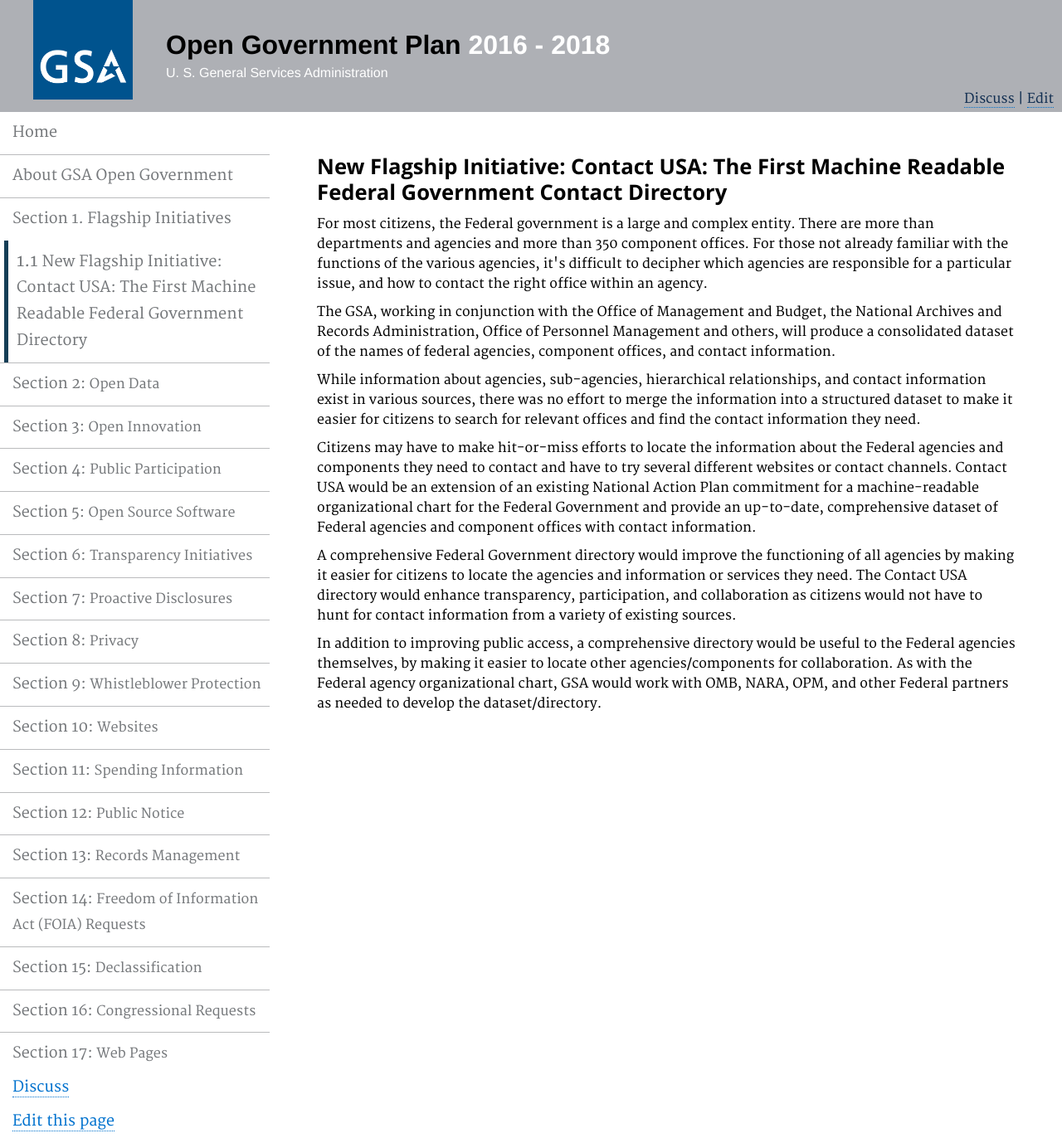
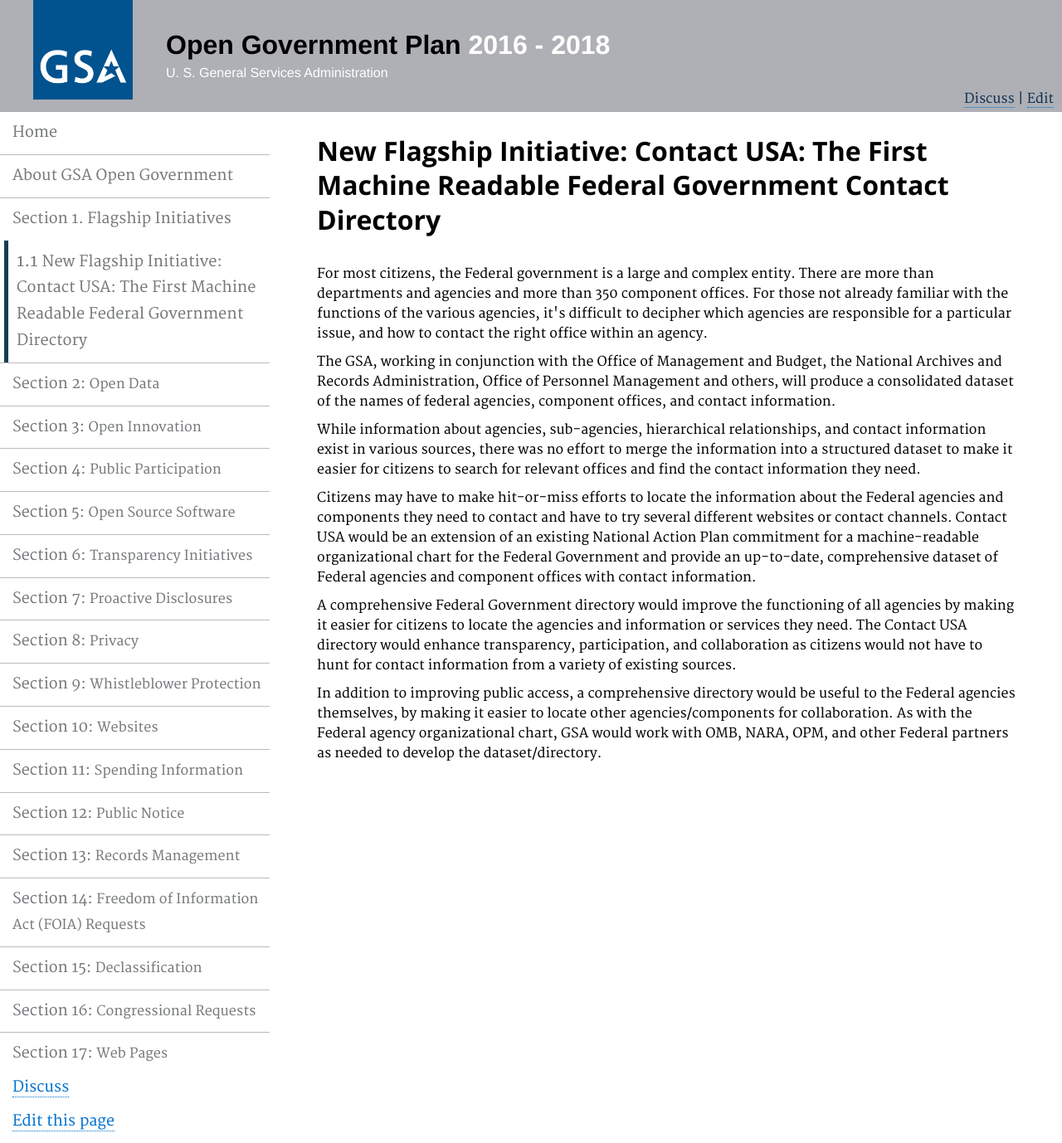
Before and after one commit to GSA/opengovplan, a Jekyll site: the page built from pages/newflagship.md, in a window 1280 px wide. Shown: the whole page at 83% size. Built offline with Jekyll 4.4.1, drawn with Linux system fonts in a browser that asks for light colours.

```diff
--- a/pages/newflagship.md
+++ b/pages/newflagship.md
@@ -5,7 +5,7 @@ permalink: /newflagship/
 description: ""
 ---
 
-### New Flagship Initiative: Contact USA: The First Machine Readable Federal Government Contact Directory
+# New Flagship Initiative: Contact USA: The First Machine Readable Federal Government Contact Directory
 
 
 <p>For most citizens, the Federal government is a large and complex entity. There are more than departments and agencies and more than 350 component offices. For those not already familiar with the functions of the various agencies, it's difficult to decipher which agencies are responsible for a particular issue, and how to contact the right office within an agency.
```
